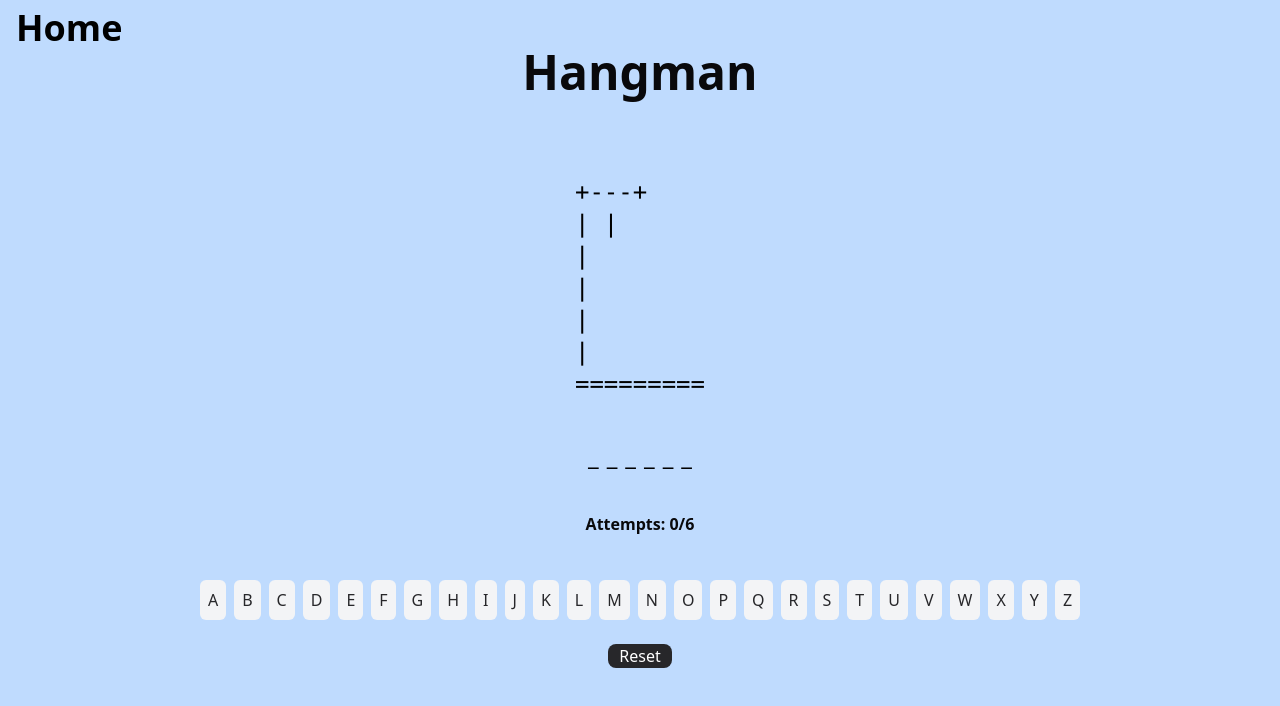
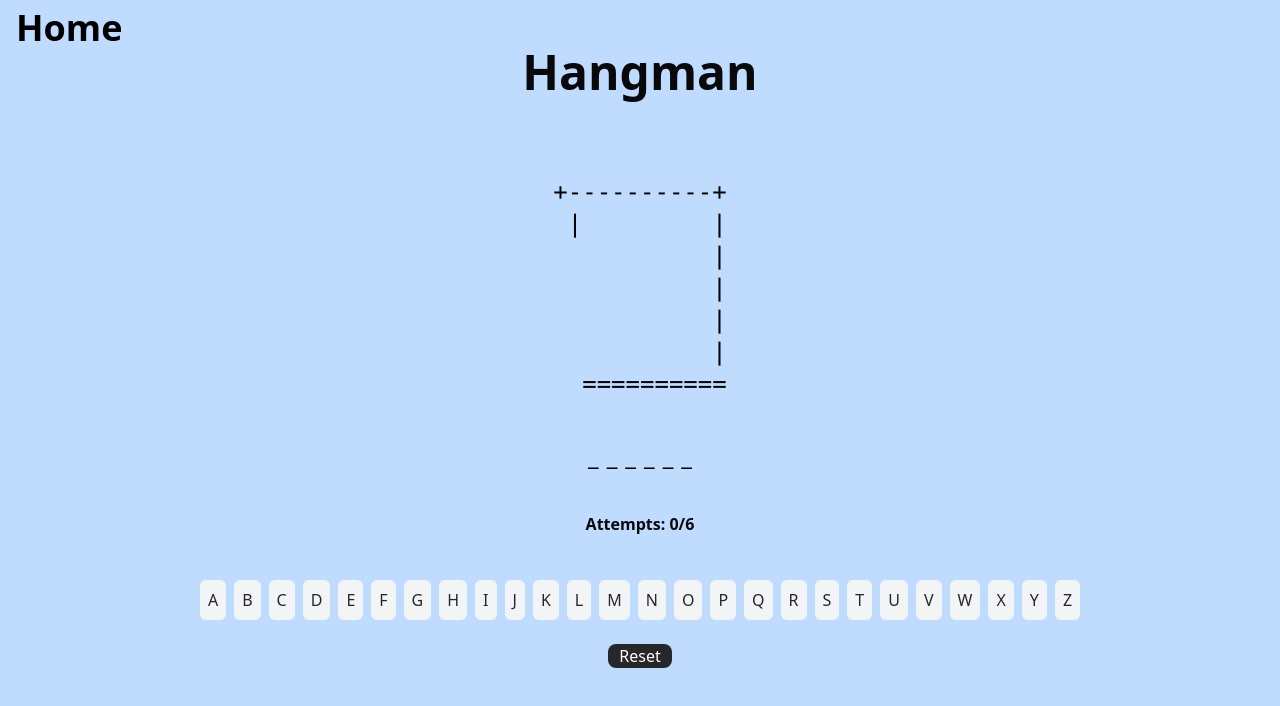
Before and after one commit to farhanjmohamed/jsfunbox, a React (Vite) app: page /hangman in a window 1280 px wide. Shown: the top 706 px of the page. Built offline with nearby package versions, Linux system fonts and the light colour scheme.

Commit message:
fixed ascii hangman

```diff
--- a/src/Hangman.jsx
+++ b/src/Hangman.jsx
@@ -9,55 +9,55 @@ export function Hangman() {
   const alphabet = "abcdefghijklmnopqrstuvwxyz".split("");
 
   const hangmanAscii = [
-    `+---+
-    |   |
+    `+----------+
+ |         |
            |
            |
            |
            |
-  =========`,
-    `+---+
-    |   |
-    0   |
+  ==========`,
+    `+----------+
+ |         |
+ O         |
            |
            |
            |
-  =========`,
-    `+---+
-    |   |
-    O   |
-    |   |
+  ==========`,
+    `+----------+
+ |         |
+ O         |
+ |         |
            |
            |
-  =========`,
-    `+---+
-    |   |
-    O   |
-   /|   |
+  ==========`,
+    `+----------+
+ |         |
+ O         |
+/|         |
            |
            |
-  =========`,
-    `+---+
-    |   |
-    O   |
-   /|\\  |
+  ==========`,
+    `+----------+
+ |         |
+ O         |
+/|\\        |
            |
            |
-  =========`,
-    `+---+
-    |   |
-    O   |
-   /|\\  |
-   /    |
+  ==========`,
+    `+----------+
+ |         |
+ O         |
+/|\\        |
+/          |
            |
-  =========`,
-    `+---+
-    |   |
-    O   |
-   /|\\  |
-   / \\  |
+  ==========`,
+    `+----------+
+ |         |
+ O         |
+/|\\        |
+/ \\        |
            |
-  =========`,
+  ==========`,
   ];
 
   const handleGuess = (letter) => {
@@ -119,7 +119,7 @@ export function Hangman() {
         </p>
         <p className="text-center font-black text-5xl text-zinc-950">Hangman</p>
         <div className="mt-20 flex flex-col items-center justify-center">
-          <pre className="mb-10 text-2xl whitespace-pre-line">{hangmanAscii[attempts]}</pre>
+          <pre className="mb-10 text-2xl whitespace-pre">{hangmanAscii[attempts]}</pre>
           <div className="mb-10">{renderWord()}</div>
           <div>
             {isGameOver && <p className="text-red-600 font-bold">Game Over! The word was {word}.</p>}
```
Lines whose indentation alone changed are shown as unchanged.
